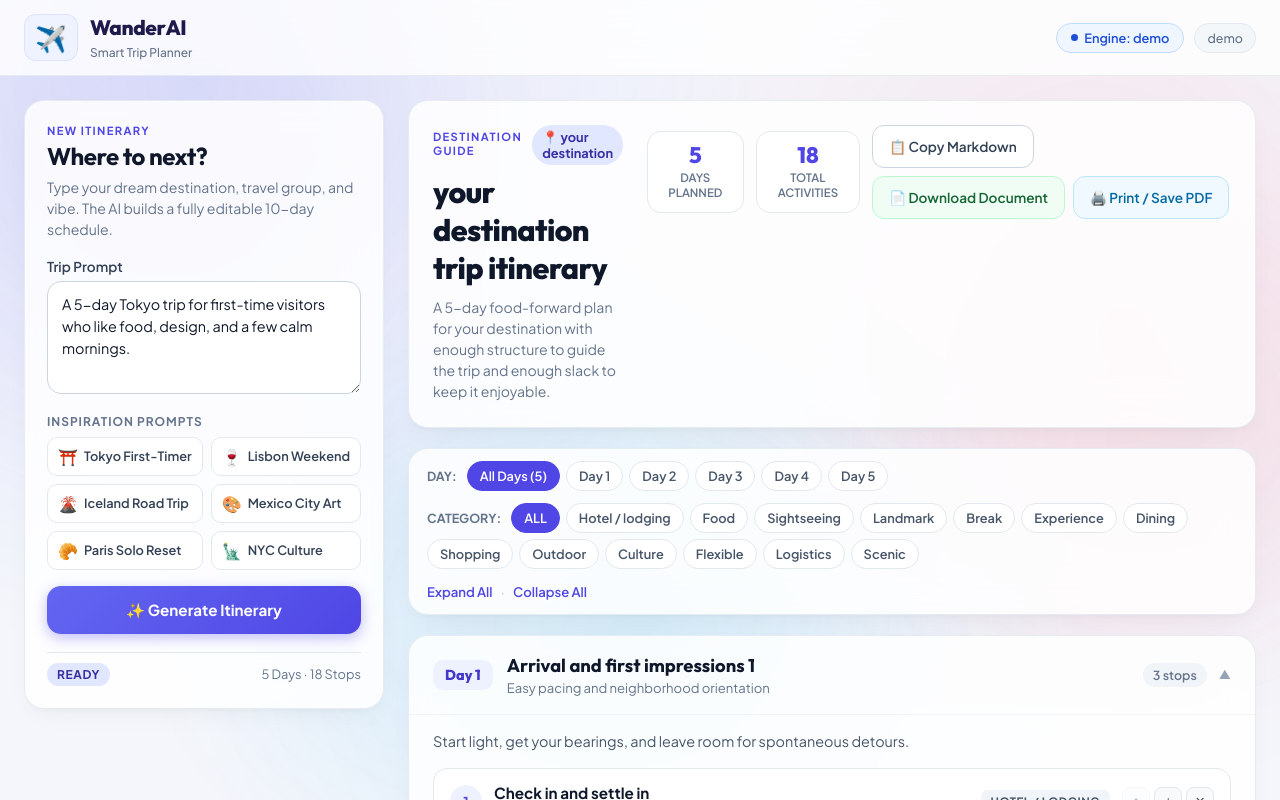
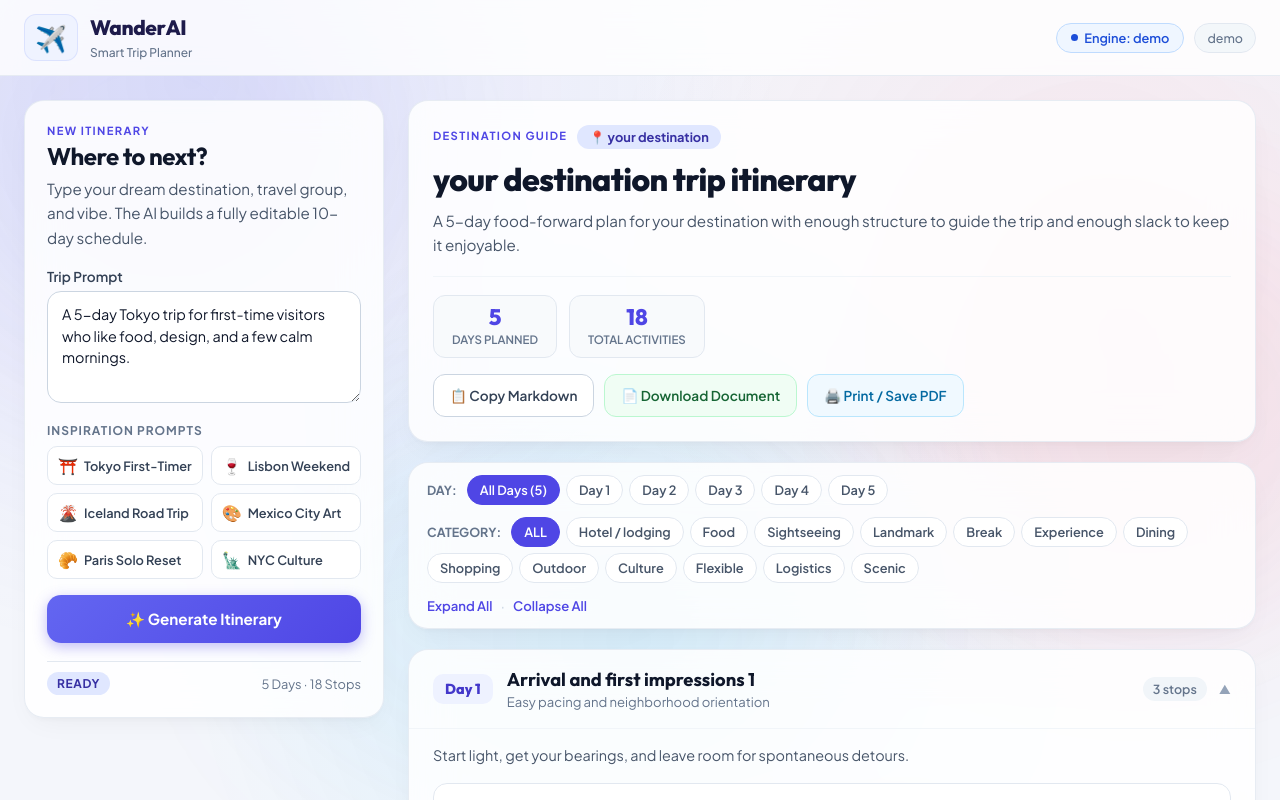
Before and after one commit to Ramcharan0567/Trip-planner, a React (Vite) app: page / in a window 1280 px wide. Shown: the top 800 px of the page. Built offline with nearby package versions, Linux system fonts and the light colour scheme.

Commit message:
fix: restructure header card layout into clean main content and bottom actions footer

```diff
--- a/src/App.jsx
+++ b/src/App.jsx
@@ -408,7 +408,7 @@ export default function App() {
               <>
                 {/* Header Card for Itinerary */}
                 <div className="plan-summary card">
-                  <div className="summary-left">
+                  <div className="summary-main">
                     <div className="header-tags">
                       <span className="card-kicker">Destination Guide</span>
                       <span className="destination-pill">📍 {plan.destination}</span>
@@ -417,7 +417,8 @@ export default function App() {
                     <p className="summary-copy">{plan.summary}</p>
                   </div>
 
-                  <div className="summary-actions-grid">
+                  <div className="summary-footer">
+                    <div className="summary-stats">
                       <div className="stat-card">
                         <span className="stat-number">{plan.days.length}</span>
                         <span className="stat-label">Days Planned</span>
@@ -426,8 +427,9 @@ export default function App() {
                         <span className="stat-number">{totalStops}</span>
                         <span className="stat-label">Total Activities</span>
                       </div>
+                    </div>
 
-                    <div className="action-buttons-stack">
+                    <div className="summary-actions">
                       <button
                         type="button"
                         className={`action-btn ${copied ? 'copied' : ''}`}
--- a/src/styles.css
+++ b/src/styles.css
@@ -460,20 +460,19 @@ textarea:focus {
 .plan-summary {
   padding: 24px;
   display: flex;
-  justify-content: space-between;
-  align-items: flex-start;
-  gap: 24px;
+  flex-direction: column;
+  gap: 18px;
 }
 
-.summary-left {
-  flex: 1;
+.summary-main {
+  width: 100%;
 }
 
 .header-tags {
   display: flex;
   align-items: center;
   gap: 10px;
-  margin-bottom: 8px;
+  margin-bottom: 10px;
 }
 
 .destination-pill {
@@ -481,32 +480,59 @@ textarea:focus {
   font-weight: 700;
   background: #e0e7ff;
   color: #3730a3;
-  padding: 4px 10px;
+  padding: 4px 12px;
   border-radius: 999px;
 }
 
 .plan-summary h2 {
   font-family: var(--font-heading);
-  font-size: 1.9rem;
+  font-size: 2rem;
   font-weight: 800;
   letter-spacing: -0.02em;
+  line-height: 1.25;
   margin: 0 0 10px 0;
   color: #0f172a;
+  word-break: break-word;
 }
 
-.summary-actions-grid {
+.summary-copy {
+  font-size: 0.95rem;
+  color: #475569;
+  line-height: 1.6;
+  margin: 0;
+  max-width: 900px;
+}
+
+.summary-footer {
   display: flex;
+  align-items: center;
+  justify-content: space-between;
+  gap: 16px;
+  padding-top: 18px;
+  border-top: 1px solid #f1f5f9;
+  flex-wrap: wrap;
+}
+
+.summary-stats {
+  display: flex;
+  align-items: center;
   gap: 12px;
-  align-items: center;
 }
 
 .stat-card {
-  padding: 12px 18px;
-  background: #ffffff;
+  padding: 10px 18px;
+  background: #f8fafc;
   border: 1px solid #e2e8f0;
-  border-radius: 14px;
+  border-radius: 12px;
   text-align: center;
   min-width: 90px;
+}
+
+.summary-actions {
+  display: flex;
+  align-items: center;
+  gap: 10px;
+  flex-wrap: wrap;
 }
 
 .stat-number {
```
Lines whose indentation alone changed are shown as unchanged.
